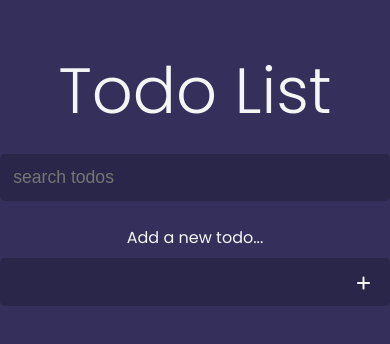
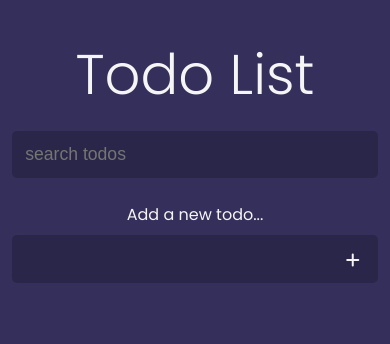
Before and after one commit to drodrigues21/todo, a plain HTML site: page index.html in a window 390 px wide. Drawn offline with Linux system fonts and the light colour scheme.

Commit message:
added padding on the main container for better mobile experience

```diff
--- a/style/style.css
+++ b/style/style.css
@@ -15,13 +15,15 @@ body {
 .container {
     max-width: 25em;
     margin: 0 auto;
+    padding: 2em .75em;
 }
 
 /* Header title */
 .header-container h1 {
     text-align: center;
-    font-size: 4em;
+    font-size: 3.5em;
     font-weight: 300;
+    margin-top: 0;
     margin-bottom: .25em;
 }
 
```
